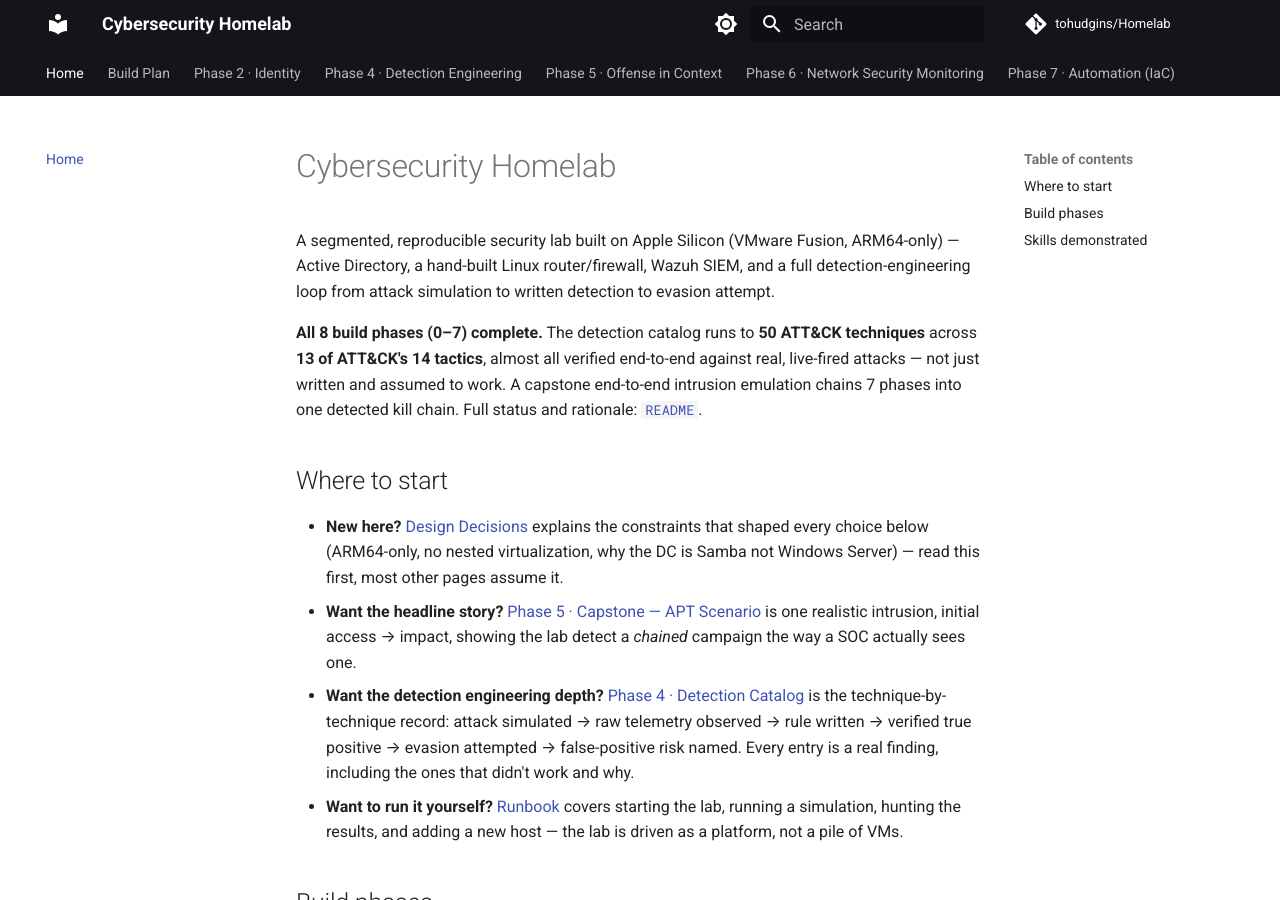
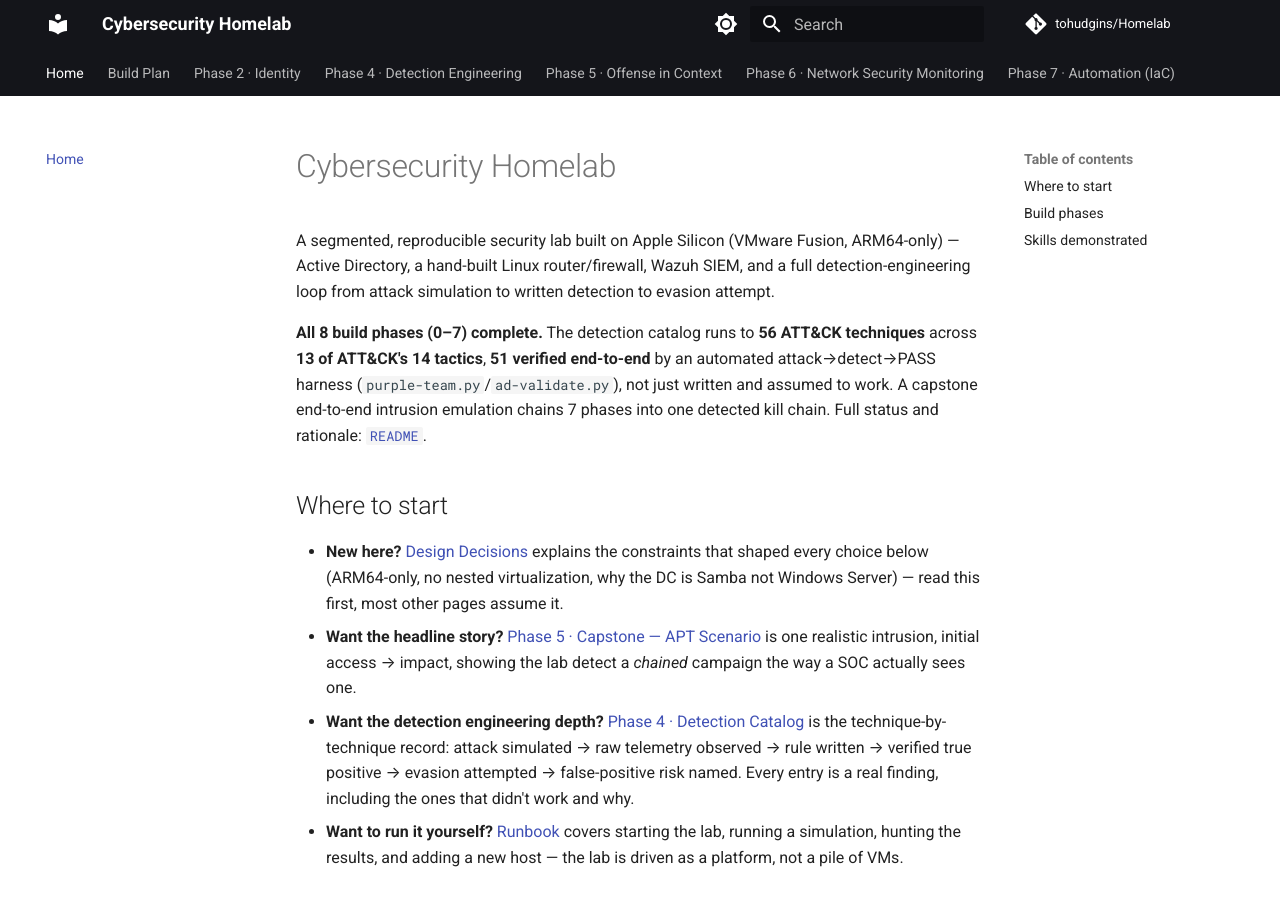
Before and after one commit to tohudgins/Homelab, an MkDocs documentation site: the page built from docs/index.md, in a window 1280 px wide and 900 px high. Built offline with MkDocs 1.6.1 and Material for MkDocs 9.7.7, drawn with Linux system fonts in a browser that asks for light colours; comment, search, counter and statistics services are not loaded.

Commit message:
known-weaknesses: register the svc-backup credential-leak/over-privilege path as weakness #2
- phase-2-identity/known-weaknesses.md was missing the lab's own capstone
  attack path (fs-01 bait-share credential leak -> Backup Operators + DCSync
  ACE on svc-backup), despite it being fully built, attacked, and detected
  in Phase 5 -- an inconsistency in the register's own completeness.
- docs/index.md still said 50 techniques / 13 tactics / no verified count;
  README has been at 56 techniques / 51 verified for a while. Synced.
- detection-catalog.md carried a stale early-build placeholder note
  ('target is 8-12 techniques ... once ws-01 is back online') left over
  from Phase 4's first pass, long obsolete at 56 techniques. Removed.

```diff
--- a/docs/index.md
+++ b/docs/index.md
@@ -4,10 +4,10 @@ A segmented, reproducible security lab built on Apple Silicon (VMware Fusion, AR
 a hand-built Linux router/firewall, Wazuh SIEM, and a full detection-engineering loop from attack simulation
 to written detection to evasion attempt.
 
-**All 8 build phases (0–7) complete.** The detection catalog runs to **50 ATT&CK techniques** across
-**13 of ATT&CK's 14 tactics**, almost all verified end-to-end against real, live-fired attacks — not just
-written and assumed to work. A capstone end-to-end intrusion emulation chains 7 phases into one detected
-kill chain. Full status and rationale: [`README`](https://github.com/tohudgins/Homelab).
+**All 8 build phases (0–7) complete.** The detection catalog runs to **56 ATT&CK techniques** across
+**13 of ATT&CK's 14 tactics**, **51 verified end-to-end** by an automated attack→detect→PASS harness
+(`purple-team.py`/`ad-validate.py`), not just written and assumed to work. A capstone end-to-end intrusion
+emulation chains 7 phases into one detected kill chain. Full status and rationale: [`README`](https://github.com/tohudgins/Homelab).
 
 ## Where to start
 
```
Also changed, not shown: phase-2-identity/known-weaknesses.md (+47 -0 lines), phase-4-detection/detection-catalog.md (+0 -5 lines).
